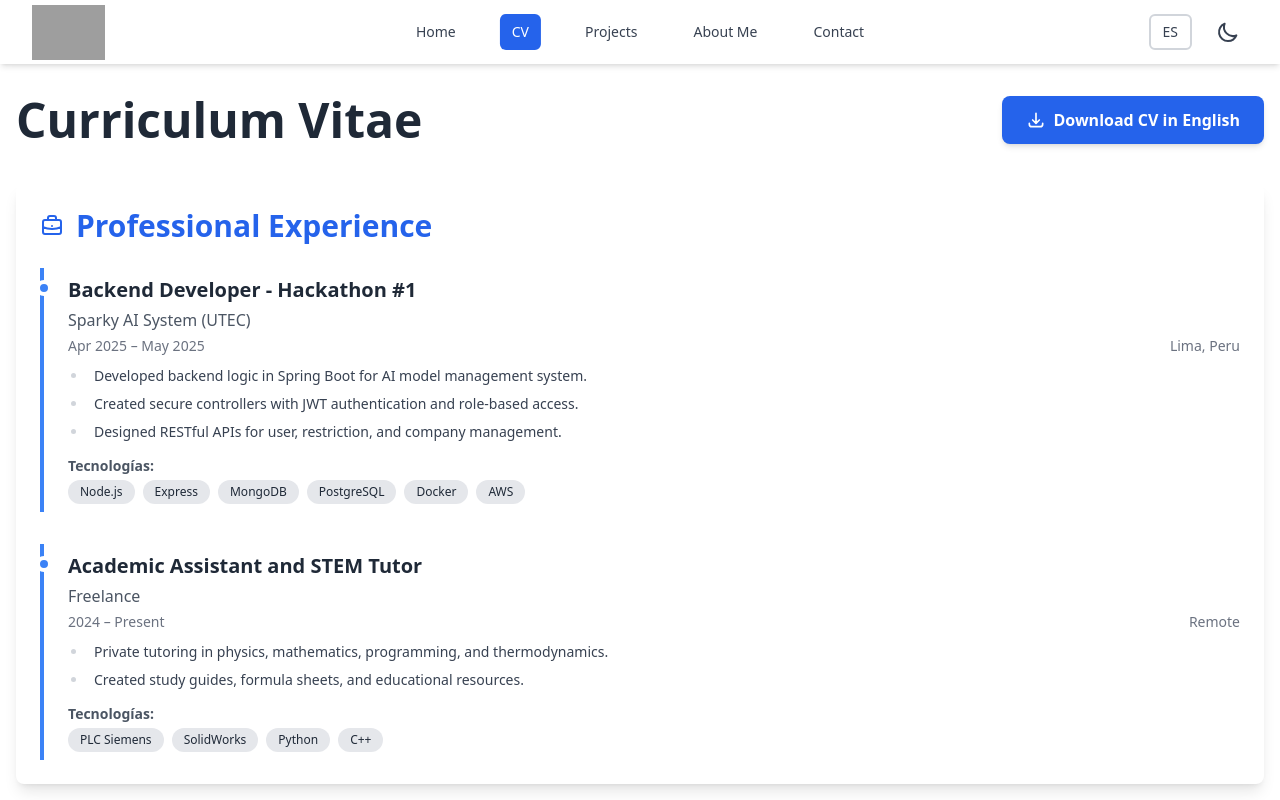
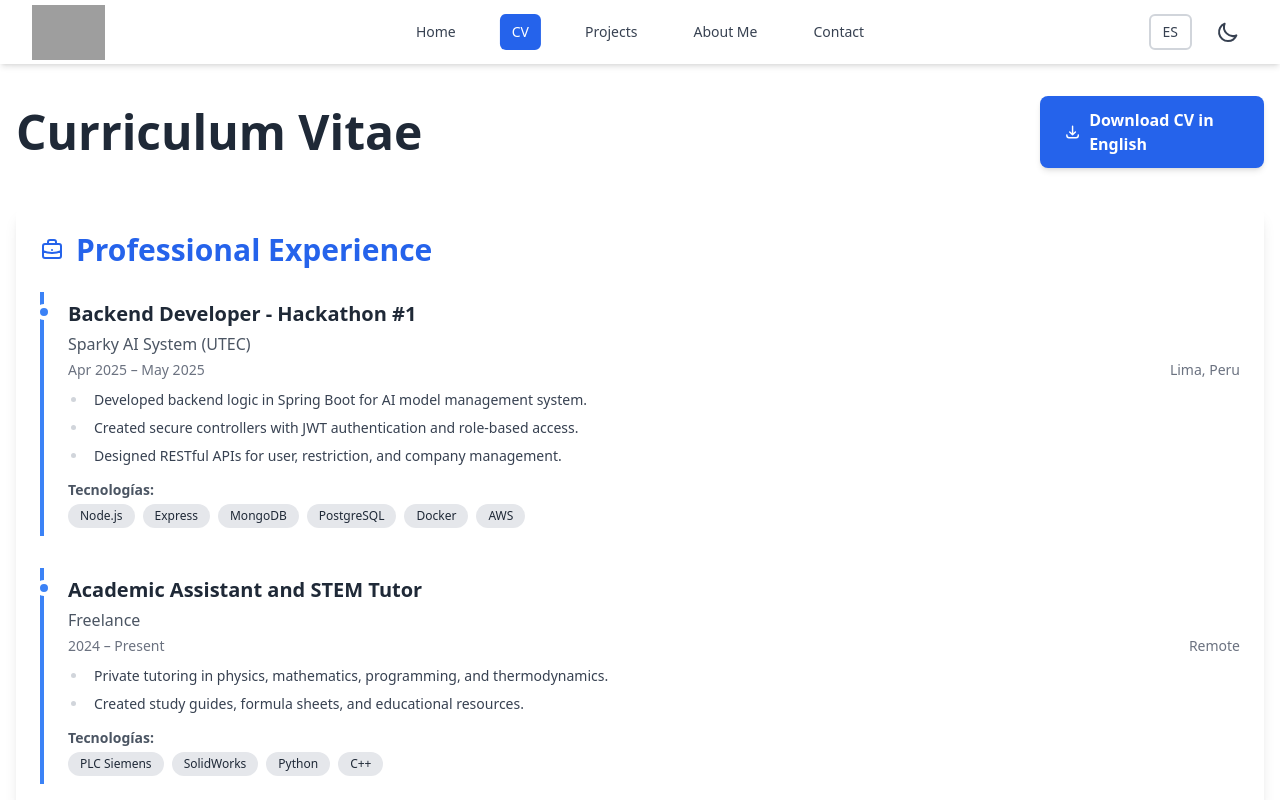
Before and after one commit to John-Fajardo-Calle/fajardo.devfolio, a React (Vite) app: page /cv in a window 1280 px wide. Shown: the top 800 px of the page. Built offline with nearby package versions, Linux system fonts and the light colour scheme; grey boxes are pictures that could not be loaded.

Commit message:
Commit 5

```diff
--- a/src/pages/About.jsx
+++ b/src/pages/About.jsx
@@ -71,7 +71,6 @@ const About = () => {
 
     }, [i18n.language, ready, t, i18n]);
 
-    // Aquí SOLO FadingText para el contenido, NO para el bloque h1/h2/p
     const renderFlippableText = (textKey, className = "") => {
         const props = flippableTexts[textKey];
         if (!props || props.frontText === undefined) {
@@ -85,7 +84,7 @@ const About = () => {
                 isFlipped={props.isFlipped}
                 duration={ANIMATION_DURATION}
                 className={className}
-                mode="block" // <-- CLAVE PARA ABOUT, todo animado en flujo normal
+                mode="block"
             />
         );
     };
--- a/src/pages/CV.jsx
+++ b/src/pages/CV.jsx
@@ -1,5 +1,6 @@
-import React from 'react';
+import React, { useState, useEffect, useRef } from 'react';
 import { useTranslation } from 'react-i18next';
+import FadingText from '../components/FadingText';
 import CVSection from '../components/CVSection';
 
 const BriefcaseIcon = () => (
@@ -38,14 +39,49 @@ const LanguageIcon = () => (
 
 const CV = () => {
     const { t, i18n } = useTranslation();
+    const ANIMATION_DURATION = 600;
+
+    const [titleState, setTitleState] = useState({ front: t('cv.title', 'Currículum Vitae'), back: t('cv.title', 'Currículum Vitae'), isFlipped: false });
+    const [downloadState, setDownloadState] = useState(() => {
+        const text = i18n.language === 'es' ? t('cv.downloadES', 'Descargar CV en Español') : t('cv.downloadEN', 'Descargar CV en Inglés');
+        return { front: text, back: text, isFlipped: false };
+    });
+
+    const prevLangRef = useRef(i18n.language);
+
     const currentLang = i18n.language;
+
+    useEffect(() => {
+        const oldLang = prevLangRef.current;
+        if (oldLang === i18n.language) return;
+
+        const newTitle = t('cv.title', 'Currículum Vitae');
+        const newDownload = i18n.language === 'es'
+            ? t('cv.downloadES', 'Descargar CV en Español')
+            : t('cv.downloadEN', 'Descargar CV en Inglés');
+
+        const oldTitle = i18n.getFixedT(oldLang)('cv.title', 'Currículum Vitae');
+        const oldDownload = oldLang === 'es'
+            ? i18n.getFixedT(oldLang)('cv.downloadES', 'Descargar CV en Español')
+            : i18n.getFixedT(oldLang)('cv.downloadEN', 'Descargar CV en Inglés');
+
+        setTitleState({ front: oldTitle, back: newTitle, isFlipped: true });
+        setDownloadState({ front: oldDownload, back: newDownload, isFlipped: true });
+
+        prevLangRef.current = i18n.language;
+
+        const timeout = setTimeout(() => {
+            setTitleState({ front: newTitle, back: newTitle, isFlipped: false });
+            setDownloadState({ front: newDownload, back: newDownload, isFlipped: false });
+        }, ANIMATION_DURATION);
+
+        return () => clearTimeout(timeout);
+    }, [i18n.language, t, i18n]);
 
     const cvBasePath = `${import.meta.env.BASE_URL}assets/cv/`;
     const cvFile = currentLang === 'es'
         ? `${cvBasePath}CV-John_Fajardo-ES.pdf`
         : `${cvBasePath}CV-John_Fajardo-EN.pdf`;
-
-    const downloadButtonText = currentLang === 'es' ? t('cv.downloadES', 'Descargar CV en Español') : t('cv.downloadEN', 'Descargar CV en Inglés');
 
 
     const experienceData = [
@@ -153,9 +189,14 @@ const CV = () => {
     return (
         <div className="container mx-auto px-4 py-8">
             <div className="flex flex-col sm:flex-row justify-between items-center mb-10">
-                <h1 className="text-4xl md:text-5xl font-bold text-gray-800 dark:text-white mb-4 sm:mb-0">
-                    {t('cv.title', 'Currículum Vitae')}
-                </h1>
+                <FadingText
+                    oldText={<h1 className="text-4xl md:text-5xl font-bold text-gray-800 dark:text-white mb-4 sm:mb-0">{titleState.front}</h1>}
+                    newText={<h1 className="text-4xl md:text-5xl font-bold text-gray-800 dark:text-white mb-4 sm:mb-0">{titleState.back}</h1>}
+                    isFlipped={titleState.isFlipped}
+                    duration={ANIMATION_DURATION}
+                    className="block"
+                    mode="block"
+                />
                 <a
                     href={cvFile}
                     download
@@ -164,7 +205,14 @@ const CV = () => {
                     <svg xmlns="http://www.w3.org/2000/svg" className="h-5 w-5 mr-2" fill="none" viewBox="0 0 24 24" stroke="currentColor" strokeWidth={2}>
                         <path strokeLinecap="round" strokeLinejoin="round" d="M4 16v1a3 3 0 003 3h10a3 3 0 003-3v-1m-4-4l-4 4m0 0l-4-4m4 4V4" />
                     </svg>
-                    {downloadButtonText}
+                    <FadingText
+                        oldText={<span>{downloadState.front}</span>}
+                        newText={<span>{downloadState.back}</span>}
+                        isFlipped={downloadState.isFlipped}
+                        duration={ANIMATION_DURATION}
+                        className="block"
+                        mode="block"
+                    />
                 </a>
             </div>
 
--- a/src/pages/Contact.jsx
+++ b/src/pages/Contact.jsx
@@ -91,7 +91,8 @@ const Contact = () => {
                 newText={<Tag className={className}>{props.backText}</Tag>}
                 isFlipped={props.isFlipped}
                 duration={ANIMATION_DURATION}
-                className="inline-block"
+                className="block"
+                mode="block"
             />
         );
     };
@@ -125,7 +126,7 @@ const Contact = () => {
                         href={WHATSAPP_LINK}
                         target="_blank"
                         rel="noopener noreferrer"
-                        className="inline-flex items-center justify-center px-8 py-4 bg-green-500 hover:bg-green-600 text-white font-bold rounded-lg shadow-md transition-transform transform hover:scale-105 focus:outline-none focus:ring-2 focus:ring-green-500 focus:ring-opacity-50 text-lg"
+                        className="inline-flex items-center justify-center px-[1cm] py-4 bg-green-500 hover:bg-green-600 text-white font-bold rounded-lg shadow-md transition-transform transform hover:scale-105 focus:outline-none focus:ring-2 focus:ring-green-500 focus:ring-opacity-50 text-lg"
                     >
                         <svg className="w-6 h-6 mr-3" fill="currentColor" viewBox="0 0 24 24" xmlns="http://www.w3.org/2000/svg">
                             <path d="M.057 24l1.687-6.163c-1.041-1.804-1.588-3.849-1.587-5.946.003-6.556 5.338-11.891 11.893-11.891 3.181.001 6.167 1.24 8.413 3.488 2.245 2.248 3.481 5.236 3.48 8.414-.003 6.557-5.338 11.892-11.893 11.892-1.99-.001-3.951-.5-5.688-1.448L.057 24zm6.597-3.807c1.676.995 3.276 1.591 5.392 1.592 5.448 0 9.886-4.434 9.889-9.885.002-5.462-4.415-9.89-9.881-9.892-5.452 0-9.887 4.434-9.889 9.884-.001 2.225.651 3.891 1.746 5.634l-.999 3.648 3.742-.981zm11.387-5.464c-.074-.124-.272-.198-.57-.347-.297-.149-1.758-.868-2.031-.967-.272-.099-.47-.149-.669.149-.198.297-.768.967-.941 1.165-.173.198-.347.223-.644.074-.297-.149-1.255-.462-2.39-1.475-.883-.788-1.48-1.761-1.653-2.059-.173-.297-.018-.458.13-.606.134-.133.297-.347.446-.521.151-.172.2-.296.3-.495.099-.198.05-.372-.025-.521-.075-.148-.669-1.611-.916-2.206-.242-.579-.487-.5-.669-.51-.173-.008-.371-.01-.57-.01s-.521.074-.792.372c-.272.297-1.04 1.016-1.04 2.479 0 1.462 1.065 2.875 1.213 3.074.149.198 2.096 3.2 5.077 4.487.709.306 1.262.489 1.694.626.712.227 1.36.195 1.871.118.571-.085 1.758-.719 2.006-1.413.248-.695.248-1.29.173-1.414z"/>
--- a/src/pages/Home.jsx
+++ b/src/pages/Home.jsx
@@ -103,6 +103,7 @@ const Home = () => {
                 isFlipped={props.isFlipped}
                 duration={ANIMATION_DURATION}
                 className={defaultClasses}
+                mode="block"
             />
         );
     };
--- a/src/pages/ProjectDetail.jsx
+++ b/src/pages/ProjectDetail.jsx
@@ -132,7 +132,8 @@ const ProjectDetail = () => {
                         newText={<h1 className="text-3xl sm:text-4xl md:text-5xl font-bold text-gray-800 dark:text-white">{flippableTitle.backText}</h1>}
                         isFlipped={flippableTitle.isFlipped}
                         duration={ANIMATION_DURATION}
-                        className="inline-block"
+                        className="block"
+                        mode="block"
                     />
                     {project.category && (
                         <p className="text-lg text-blue-500 dark:text-blue-400 font-semibold mt-2">
--- a/src/pages/Projects.jsx
+++ b/src/pages/Projects.jsx
@@ -228,13 +228,14 @@ const Projects = () => {
                 newText={content.backText}
                 isFlipped={content.isFlipped}
                 duration={FLIP_ANIMATION_DURATION}
-                className={className || "inline-block"}
+                className={className || "block"}
+                mode="block"
             />
         );
     };
 
     const titleContainerStyle = "inline-block transition-all duration-300 ease-out hover:shadow-[0_8px_16px_rgba(0,0,0,0.15)]";
-    const baseFilterButtonStyle = "px-4 py-2 text-sm font-medium rounded-lg shadow transition-all duration-300 ease-out focus:outline-none focus:ring-2 focus:ring-offset-2 dark:focus:ring-offset-gray-900 focus:ring-blue-500 focus:ring-opacity-75";
+    const baseFilterButtonStyle = "px-[1cm] py-2 text-sm font-medium rounded-lg shadow transition-all duration-300 ease-out focus:outline-none focus:ring-2 focus:ring-offset-2 dark:focus:ring-offset-gray-900 focus:ring-blue-500 focus:ring-opacity-75";
     const hoverStyle = "hover:shadow-[0_8px_16px_rgba(0,0,0,0.15)] hover:-translate-y-[3px]";
 
     const getButtonClasses = (filterValue, isActive) => {
```
